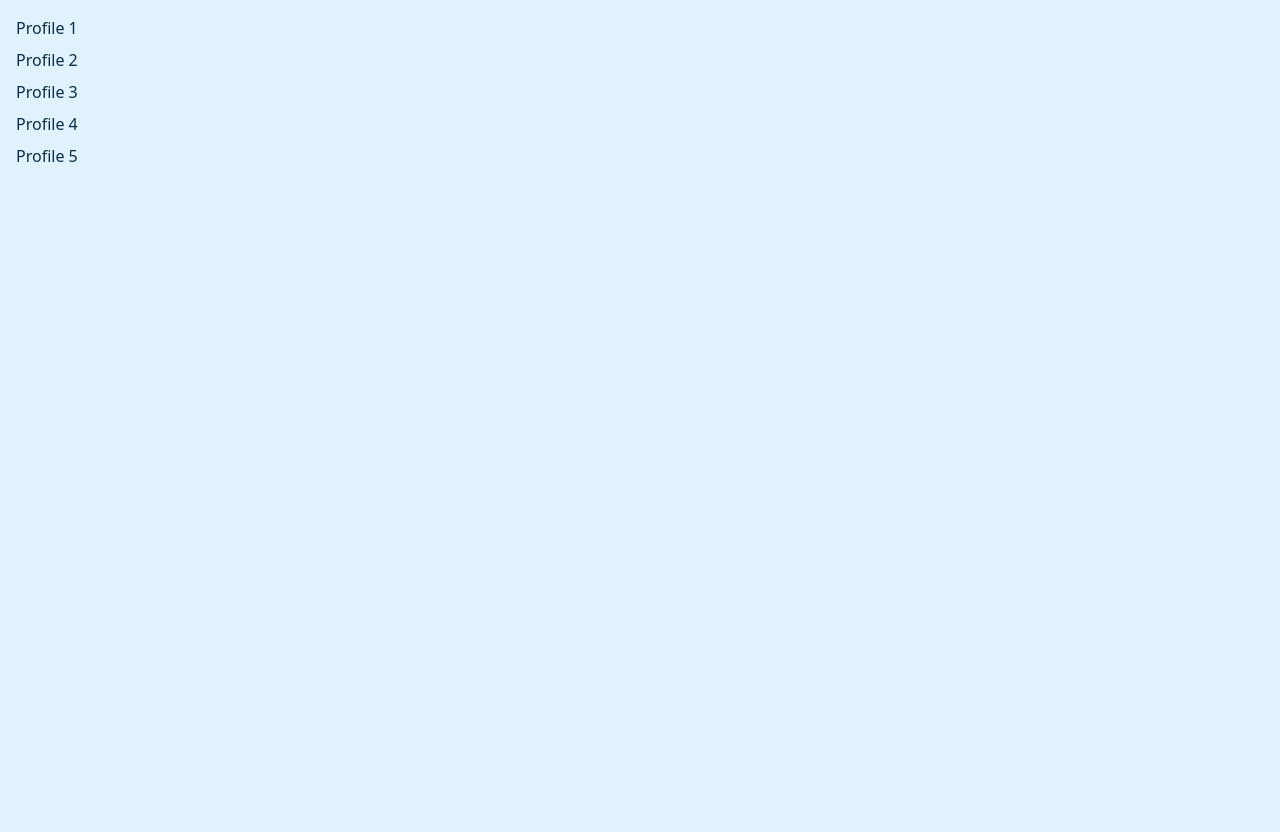
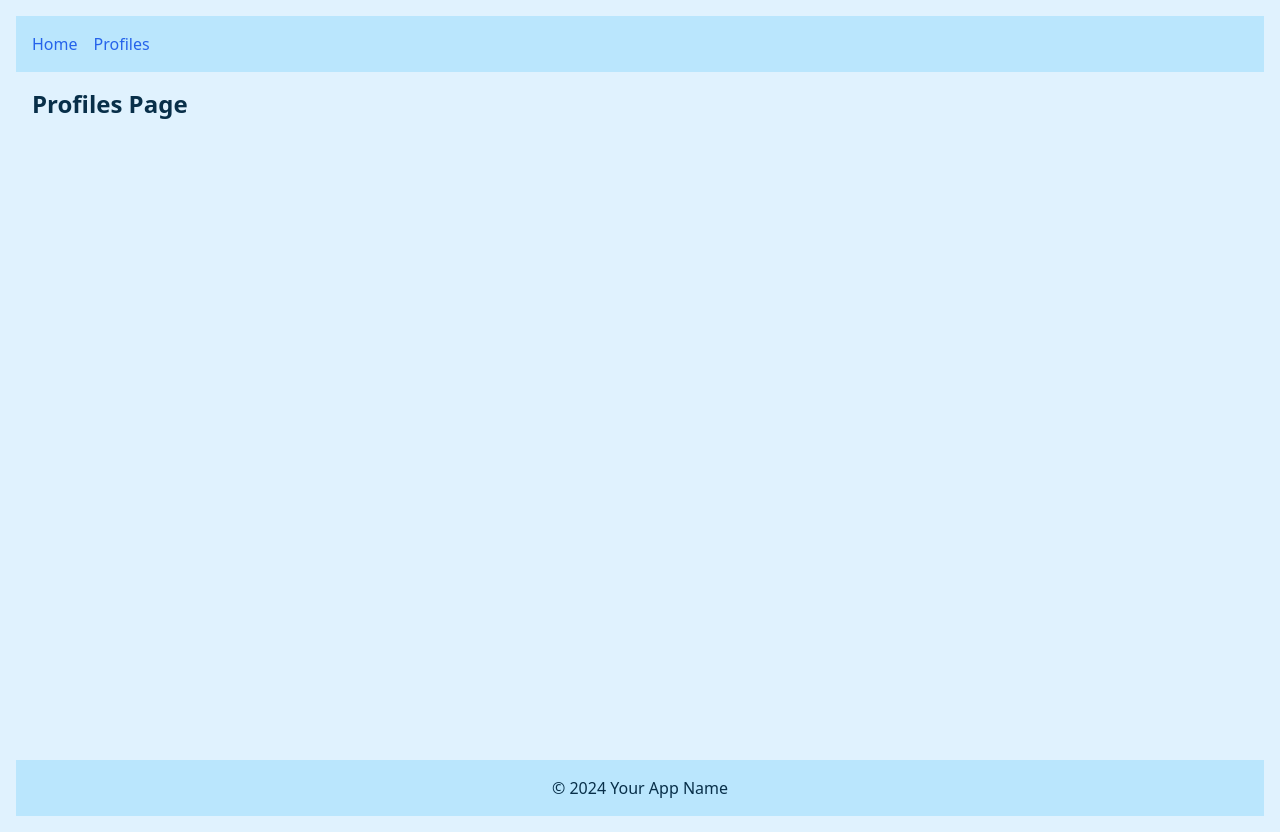
Before and after one commit to vlev322/react-starter, a React (Vite) app: page /profiles in a window 1280 px wide. Before the commit the page ends 800 px from the top, so only its background shows below. Built offline with nearby package versions, Linux system fonts and the light colour scheme.

Commit message:
added routing and navigation

```diff
--- /dev/null
+++ b/src/components/Layout.tsx
@@ -0,0 +1,30 @@
+import { Link, Outlet } from 'react-router-dom';
+
+export default function Layout() {
+  return (
+    <div className="flex flex-col min-h-screen">
+      <header className="bg-sky-200 p-4">
+        <nav>
+          <ul className="flex gap-4">
+            <li>
+              <Link to="/" className="text-blue-600 hover:underline">
+                Home
+              </Link>
+            </li>
+            <li>
+              <Link to="/profiles" className="text-blue-600 hover:underline">
+                Profiles
+              </Link>
+            </li>
+          </ul>
+        </nav>
+      </header>
+      <main className="flex-grow p-4">
+        <Outlet />
+      </main>
+      <footer className="bg-sky-200 p-4 text-center">
+        <p>&copy; 2024 Your App Name</p>
+      </footer>
+    </div>
+  );
+}
--- a/src/pages/ProfilesPage.tsx
+++ b/src/pages/ProfilesPage.tsx
@@ -1,23 +1,9 @@
-import { NavLink, Outlet } from 'react-router-dom';
+import { Outlet } from 'react-router-dom';
 
 export default function ProfilesPage() {
-  const profiles = [1, 2, 3, 4, 5];
-
   return (
-    <div className="flex gap-2">
-      <div className="flex flex-col gap-2">
-        {profiles.map((profile) => (
-          <NavLink
-            key={profile}
-            to={`/profiles/${profile}`}
-            className={({ isActive }) => {
-              return isActive ? 'text-primary-700' : '';
-            }}
-          >
-            Profile {profile}
-          </NavLink>
-        ))}
-      </div>
+    <div className="flex flex-col gap-4">
+      <h1 className="text-2xl font-bold">Profiles Page</h1>
       <Outlet />
     </div>
   );
--- a/src/router/index.tsx
+++ b/src/router/index.tsx
@@ -1,23 +1,19 @@
 import { createBrowserRouter } from 'react-router-dom';
 
-import HomePage from '../pages/HomePage';
-import NotFoundPage from '../pages/NotFoundPage';
-import ProfilePage from '../pages/ProfilePage';
-import ProfilesPage from '../pages/ProfilesPage';
+import Layout from '../components/Layout';
+import { mainRoutes } from './routes';
+import { NotFoundPage } from "./routes/main/NotFoundComponents";
+import { profileRoutes } from './routes/profile/profileRoutes';
 
 const router = createBrowserRouter([
   {
-    path: '/',
-    element: <HomePage />,
-    errorElement: <NotFoundPage />,
-  },
-  {
-    path: '/profiles',
-    element: <ProfilesPage />,
+    element: <Layout />,
     children: [
+      ...mainRoutes,
+      ...profileRoutes,
       {
-        path: '/profiles/:profileId',
-        element: <ProfilePage />,
+        path: '*',
+        element: <NotFoundPage />,
       },
     ],
   },
--- a/src/router/routes/index.ts
+++ b/src/router/routes/index.ts
@@ -0,0 +1,2 @@
+export * from './profile/profileRoutes';
+export * from './main/mainRoutes'
--- /dev/null
+++ b/src/router/routes/main/HomeComponents.tsx
@@ -0,0 +1,3 @@
+import { lazy } from 'react';
+
+export const HomePage = lazy(() => import('../../../pages/HomePage'));
--- /dev/null
+++ b/src/router/routes/main/NotFoundComponents.tsx
@@ -0,0 +1,3 @@
+import { lazy } from 'react';
+
+export const NotFoundPage = lazy(() => import('../../../pages/NotFoundPage'));
--- /dev/null
+++ b/src/router/routes/main/mainRoutes.tsx
@@ -0,0 +1,13 @@
+import { RouteObject } from 'react-router-dom';
+
+import { HomePage } from './HomeComponents';
+import { NotFoundPage } from './NotFoundComponents';
+
+export const mainRoutes: RouteObject[] = [
+  {
+    path: '/',
+    element: <HomePage />,
+    errorElement: <NotFoundPage />,
+  },
+
+];
--- /dev/null
+++ b/src/router/routes/profile/ProfileComponents.tsx
@@ -0,0 +1,4 @@
+import { lazy } from 'react';
+
+export const ProfilesPage = lazy(() => import('../../../pages/ProfilesPage'));
+export const ProfilePage = lazy(() => import('../../../pages/ProfilePage'));
--- a/src/routes/profileRoutes.tsx
+++ b/src/router/routes/profile/profileRoutes.tsx
@@ -1,8 +1,6 @@
-import { lazy } from 'react';
 import { RouteObject } from 'react-router-dom';
 
-const ProfilesPage = lazy(() => import('../pages/ProfilesPage'));
-const ProfilePage = lazy(() => import('../pages/ProfilePage'));
+import { ProfilePage,ProfilesPage } from './ProfileComponents';
 
 export const profileRoutes: RouteObject[] = [
   {
--- a/src/routes/mainRoutes.tsx
+++ /dev/null
@@ -1,16 +0,0 @@
-import { lazy } from 'react';
-import { RouteObject } from 'react-router-dom';
-
-const HomePage = lazy(() => import('../pages/HomePage'));
-const NotFoundPage = lazy(() => import('../pages/NotFoundPage'));
-
-export const mainRoutes: RouteObject[] = [
-  {
-    path: '/',
-    element: <HomePage />,
-  },
-  {
-    path: '*',
-    element: <NotFoundPage />,
-  },
-];
```
Also changed, not shown: src/router/routes/mainRoutes.tsx (deleted).
